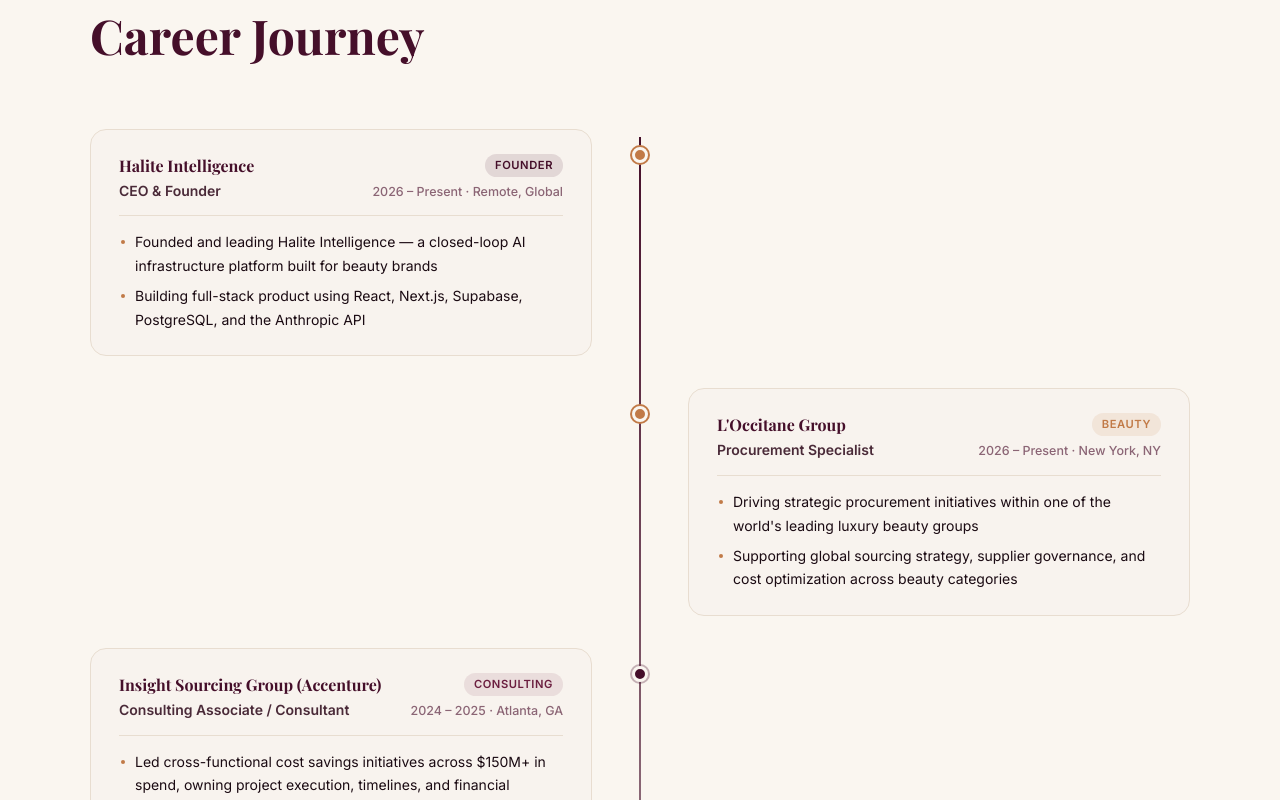
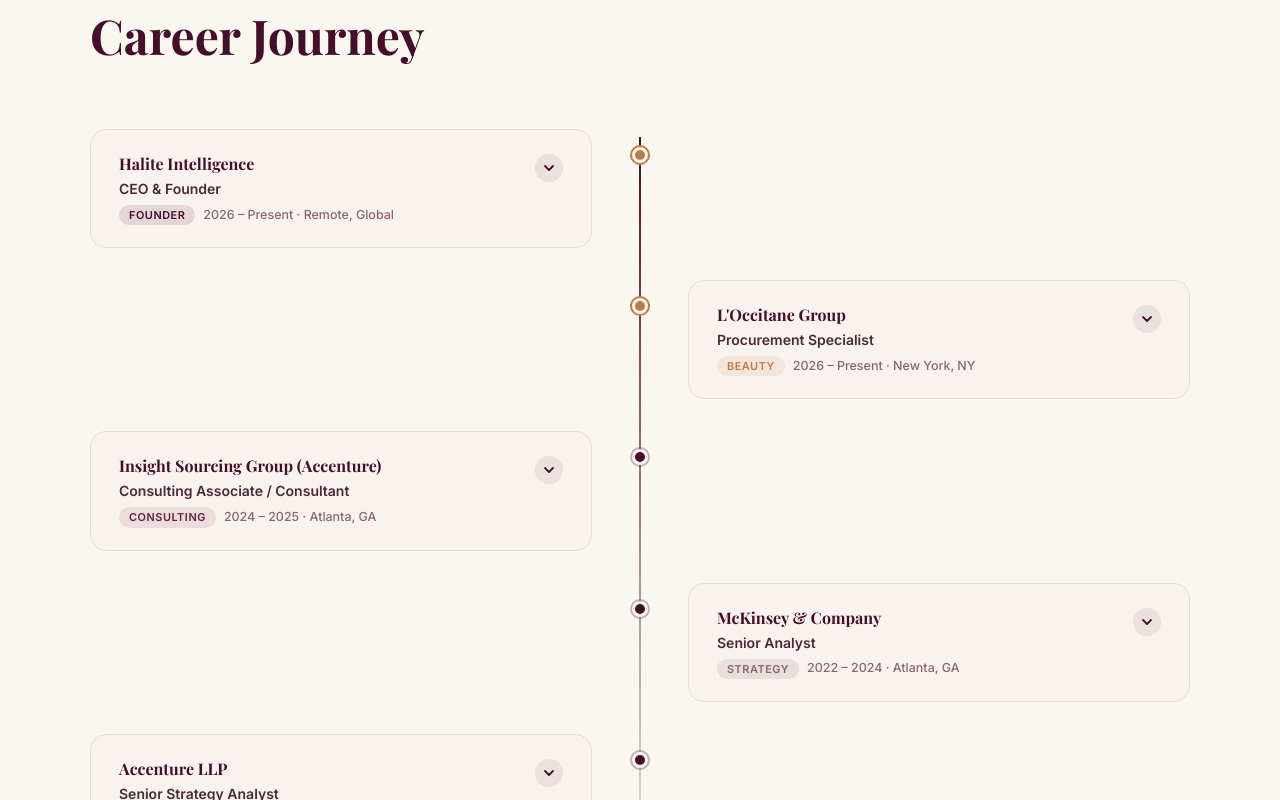
Before and after one commit to haliteintelligence-spec/Portfolio, a Next.js app: page / in a window 1280 px wide. Shown: the part 3000-3800 px from the top of the page. Built offline with nearby package versions, Linux system fonts and the light colour scheme; a web font is replaced by a local one.

Commit message:
Make experience cards expandable accordions

```diff
--- a/src/components/Experience.tsx
+++ b/src/components/Experience.tsx
@@ -1,4 +1,6 @@
 "use client";
+
+import { useState } from "react";
 
 type Job = {
   company: string;
@@ -84,28 +86,37 @@
 };
 
 function Card({ job }: { job: Job }) {
+  const [open, setOpen] = useState(false);
+
   return (
     <div
       style={{
         backgroundColor: "#F8F3EE",
         borderRadius: "16px",
-        padding: "24px 28px",
         border: "1px solid #E8DDD0",
         width: "100%",
+        overflow: "hidden",
       }}
     >
-      {/* Top row */}
-      <div
+      {/* Clickable header */}
+      <button
+        onClick={() => setOpen((o) => !o)}
         style={{
+          width: "100%",
+          background: "none",
+          border: "none",
+          cursor: "pointer",
+          padding: "22px 28px",
           display: "flex",
           justifyContent: "space-between",
           alignItems: "flex-start",
-          flexWrap: "wrap",
-          gap: "8px",
-          marginBottom: "4px",
+          gap: "12px",
+          textAlign: "left",
         }}
+        aria-expanded={open}
       >
-        <div>
+        {/* Left: company + role */}
+        <div style={{ flex: 1, minWidth: 0 }}>
           <div
             style={{
               fontWeight: 700,
@@ -126,24 +137,15 @@
           >
             {job.role}
           </div>
-        </div>
-
-        <div
-          style={{
-            display: "flex",
-            flexDirection: "column",
-            alignItems: "flex-end",
-            gap: "6px",
-          }}
-        >
+          <div style={{ display: "flex", gap: "8px", alignItems: "center", marginTop: "6px", flexWrap: "wrap" }}>
             {job.tag && (
               <span
                 style={{
                   backgroundColor: tagColors[job.tag]?.bg ?? "rgba(69,15,42,0.08)",
                   color: tagColors[job.tag]?.text ?? "#450F2A",
-                padding: "3px 10px",
+                  padding: "2px 10px",
                   borderRadius: "999px",
-                fontSize: "0.7rem",
+                  fontSize: "0.68rem",
                   fontWeight: 600,
                   letterSpacing: "0.05em",
                   textTransform: "uppercase",
@@ -158,14 +160,56 @@
           </div>
         </div>
 
+        {/* Chevron */}
         <div
           style={{
-          height: "1px",
-          backgroundColor: "#E8DDD0",
-          margin: "14px 0",
+            flexShrink: 0,
+            width: "28px",
+            height: "28px",
+            borderRadius: "50%",
+            backgroundColor: open ? "#450F2A" : "rgba(69,15,42,0.08)",
+            display: "flex",
+            alignItems: "center",
+            justifyContent: "center",
+            transition: "background-color 0.2s",
+            marginTop: "2px",
           }}
+        >
+          <svg
+            width="12"
+            height="12"
+            viewBox="0 0 12 12"
+            fill="none"
+            style={{
+              transition: "transform 0.3s ease",
+              transform: open ? "rotate(180deg)" : "rotate(0deg)",
+            }}
+          >
+            <path
+              d="M2 4L6 8L10 4"
+              stroke={open ? "#FAF6F0" : "#450F2A"}
+              strokeWidth="1.8"
+              strokeLinecap="round"
+              strokeLinejoin="round"
             />
+          </svg>
+        </div>
+      </button>
 
+      {/* Expandable bullet list */}
+      <div
+        style={{
+          maxHeight: open ? "600px" : "0",
+          overflow: "hidden",
+          transition: "max-height 0.35s ease",
+        }}
+      >
+        <div
+          style={{
+            borderTop: "1px solid #E8DDD0",
+            padding: "18px 28px 22px",
+          }}
+        >
           <ul style={{ margin: 0, padding: 0, listStyle: "none" }}>
             {job.highlights.map((h, j) => (
               <li
@@ -194,6 +238,8 @@
               </li>
             ))}
           </ul>
+        </div>
+      </div>
     </div>
   );
 }
```
Lines whose indentation alone changed are shown as unchanged.
